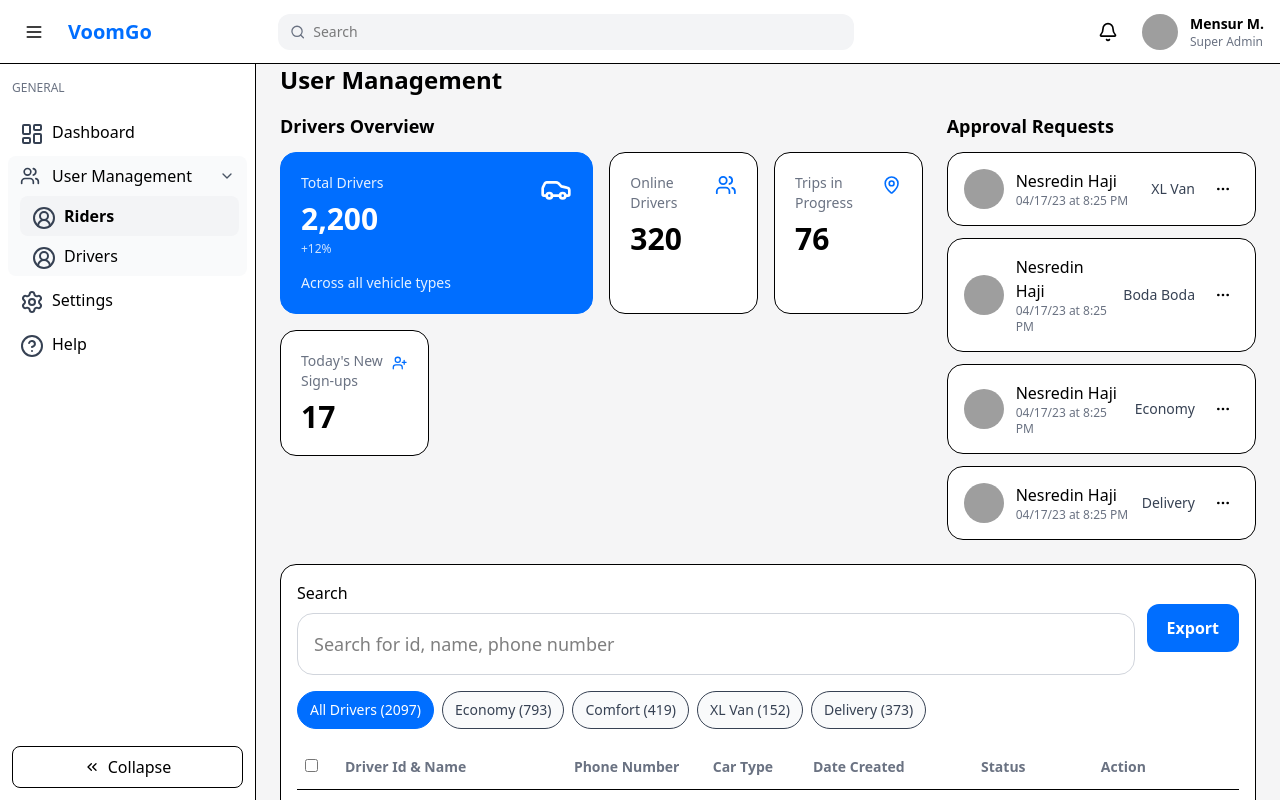
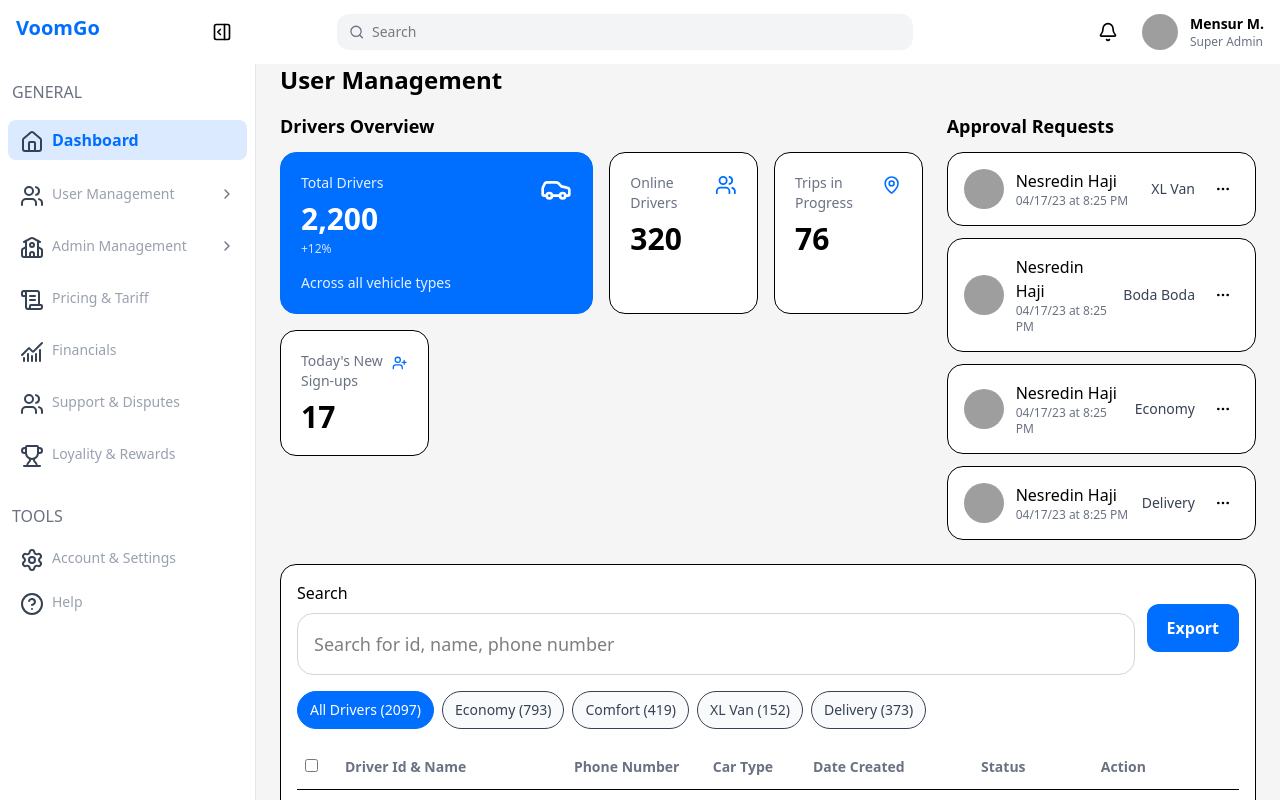
Before and after one commit to amanuelt312/Arison-FrontendTask, a React (Vite) app: page /dashboard in a window 1280 px wide. Shown: the top 800 px of the page. Built offline with nearby package versions, Linux system fonts and the light colour scheme; grey boxes are pictures that could not be loaded.

Commit message:
finshing up nav and side bar

```diff
--- a/src/components/layout/Navbar.tsx
+++ b/src/components/layout/Navbar.tsx
@@ -1,24 +1,25 @@
 import type { FC } from "react";
-import { Bell, Menu, Search } from "lucide-react";
+import { Bell, Menu, PanelRightOpen, Search } from "lucide-react";
 
 type NavbarProps = {
   onToggleSidebar: () => void;
   collapsed: boolean;
 };
 
-export const Navbar: FC<NavbarProps> = ({ onToggleSidebar }) => {
+export const Navbar: FC<NavbarProps> = ({ onToggleSidebar, collapsed }) => {
   return (
-    <header className="fixed top-0 left-0 right-0 h-16 bg-white border-b z-50">
+    <header className="fixed top-0 left-0 right-0 h-16 bg-white z-50">
       <div className="h-full px-4 flex items-center gap-4">
+        <div className="flex justify-between w-56">
+          <div className="font-bold text-xl text-primary">VoomGo</div>
           <button
             aria-label="Toggle sidebar"
             onClick={onToggleSidebar}
             className="p-2 rounded-lg hover:bg-gray-100"
           >
-          <Menu className="w-5 h-5" />
+            {!collapsed && <PanelRightOpen className="w-5 h-5" />}
           </button>
-
-        <div className="font-bold text-xl text-primary">VoomGo</div>
+        </div>
 
         <div className="hidden md:flex items-center gap-2 bg-gray-100 rounded-xl px-3 py-2 w-full max-w-xl mx-auto">
           <Search className="w-4 h-4 text-gray-500" />
--- a/src/components/layout/Sidebar.tsx
+++ b/src/components/layout/Sidebar.tsx
@@ -1,98 +1,160 @@
-import type { FC, ReactNode } from "react";
+import type { FC } from "react";
+import { useState } from "react";
 import {
-  LayoutDashboard,
   Users,
-  UserCircle2,
-  ChevronDown,
-  ChevronsLeft,
-  ChevronsRight,
   Settings,
   HelpCircle,
+  PanelRightClose,
+  School,
+  ScrollText,
+  ChartNoAxesCombined,
+  Trophy,
+  House,
 } from "lucide-react";
-
-type SidebarProps = {
-  collapsed: boolean;
-  onToggle?: () => void;
-};
-
-const NavItem: FC<{
-  label: string;
-  active?: boolean;
-  icon: ReactNode;
-  collapsed: boolean;
-}> = ({ label, active, icon, collapsed }) => {
-  return (
-    <div
-      className={`flex items-center gap-3 px-3 py-2 rounded-lg cursor-pointer hover:bg-gray-100 ${
-        active ? "bg-gray-100 font-semibold" : ""
-      }`}
-      title={collapsed ? label : undefined}
-    >
-      <div className="w-5 h-5 shrink-0 text-gray-700">{icon}</div>
-      {!collapsed && <span className="truncate">{label}</span>}
-    </div>
-  );
-};
+import type { NavItemType, SidebarProps } from "../../types/NavTypes";
+import { NavChildItem, NavItem } from "../nav/NavItem";
 
 export const Sidebar: FC<SidebarProps> = ({ collapsed, onToggle }) => {
+  const [expandedItems, setExpandedItems] = useState<Set<string>>(new Set());
+  const [selectedItem, setSelectedItem] = useState<string>("Dashboard");
+
   const width = collapsed ? "w-20" : "w-64";
+
+  const navItems: NavItemType[] = [
+    { name: "Dashboard", icon: <House />, path: "/dashboard" },
+    {
+      name: "User Management",
+      icon: <Users />,
+      children: [
+        { name: "Riders", path: "/riders" },
+        { name: "Drivers", path: "/drivers" },
+      ],
+    },
+    {
+      name: "Admin Management",
+      icon: <School />,
+      children: [
+        { name: "Admin", path: "/admins" },
+        { name: "Support", path: "/support" },
+      ],
+    },
+    { name: "Pricing & Tariff", icon: <ScrollText />, path: "/pricing-tariff" },
+    { name: "Financials", icon: <ChartNoAxesCombined />, path: "/financials" },
+    {
+      name: "Support & Disputes",
+      icon: <Users />,
+      path: "/support-disputes",
+    },
+    {
+      name: "Loyality & Rewards",
+      icon: <Trophy />,
+      path: "/loyality-rewards",
+    },
+  ];
+
+  const ToolItems: NavItemType[] = [
+    { name: "Account & Settings", icon: <Settings />, path: "/settings" },
+    { name: "Help", icon: <HelpCircle />, path: "/help" },
+  ];
+
+  const handleItemClick = (item: NavItemType) => {
+    if (item.children) {
+      // Toggle expanded state for items with children
+      setExpandedItems((prev) => {
+        const newSet = new Set(prev);
+        if (newSet.has(item.name)) {
+          newSet.delete(item.name);
+        } else {
+          newSet.add(item.name);
+        }
+        return newSet;
+      });
+    }
+
+    // Set selected item for all items (with or without children)
+    setSelectedItem(item.name);
+  };
+
+  const handleChildClick = (childName: string, childPath: string) => {
+    setSelectedItem(childName);
+    console.log(childPath);
+    // You can add navigation logic here
+  };
+
+  const renderNavItems = (items: NavItemType[]) => {
+    return items.map((item) => {
+      const isExpanded = expandedItems.has(item.name);
+      const hasChildren = item.children && item.children.length > 0;
+      const isActive = selectedItem === item.name;
+
+      // Check if any child is selected to highlight parent
+      const isParentActive =
+        hasChildren &&
+        item.children?.some((child) => selectedItem === child.name);
+
+      return (
+        <div key={item.name}>
+          <NavItem
+            item={item}
+            active={isActive}
+            collapsed={collapsed}
+            isExpanded={isExpanded}
+            onToggle={() => handleItemClick(item)}
+            hasChildren={hasChildren}
+            isParentActive={isParentActive}
+          />
+
+          {/* Render children if expanded */}
+          {hasChildren && isExpanded && !collapsed && item.children && (
+            <div className="space-y-1">
+              {item.children.map((child) => {
+                const isChildActive = selectedItem === child.name;
+
+                return (
+                  <NavChildItem
+                    key={child.name}
+                    name={child.name}
+                    path={child.path}
+                    active={isChildActive}
+                    collapsed={collapsed}
+                    onClick={() => handleChildClick(child.name, child.path)}
+                  />
+                );
+              })}
+            </div>
+          )}
+        </div>
+      );
+    });
+  };
 
   return (
     <aside
-      className={`${width} fixed top-16 bottom-0 left-0 border-r bg-white z-40 flex flex-col`}
+      className={`${width} fixed top-16 bottom-0 left-0 bg-white z-40 flex flex-col border-r border-gray-200`}
     >
-      <div className="px-3 py-4 text-xs text-gray-500">
+      {collapsed ? (
+        <div className="p-3">
+          <button
+            onClick={onToggle}
+            className="p-2 rounded-lg hover:bg-gray-100"
+          >
+            <PanelRightClose className="w-5 h-5" />
+          </button>
+        </div>
+      ) : null}
+
+      <div className={`px-3 text-gray-500 ${collapsed ? "py-0" : "py-4"}`}>
         {!collapsed ? "GENERAL" : ""}
       </div>
-      <div className="px-2 space-y-1">
-        <NavItem
-          collapsed={collapsed}
-          label="Dashboard"
-          icon={<LayoutDashboard />}
-        />
 
-        <div className={`rounded-lg ${collapsed ? "" : "bg-gray-50"}`}>
-          <div className="flex items-center justify-between px-3 py-2">
-            <div className="flex items-center gap-3">
-              <Users className="w-5 h-5 text-gray-700" />
-              {!collapsed && (
-                <span className="font-medium">User Management</span>
-              )}
-            </div>
-            {!collapsed && <ChevronDown className="w-4 h-4 text-gray-600" />}
-          </div>
-          <div className={`pl-3 pr-2 ${collapsed ? "hidden" : "block"}`}>
-            <NavItem
-              collapsed={false}
-              label="Riders"
-              active
-              icon={<UserCircle2 />}
-            />
-            <NavItem collapsed={false} label="Drivers" icon={<UserCircle2 />} />
-          </div>
-        </div>
-
-        <NavItem collapsed={collapsed} label="Settings" icon={<Settings />} />
-        <NavItem collapsed={collapsed} label="Help" icon={<HelpCircle />} />
+      <div className="px-2 space-y-4 flex-1 ">{renderNavItems(navItems)}</div>
+      <div
+        className={`px-3  text-gray-500 mt-5 ${collapsed ? "py-0" : "py-3"}`}
+      >
+        {!collapsed ? "TOOLS" : ""}
       </div>
-
-      <div className="mt-auto p-3">
-        <button
-          onClick={onToggle}
-          className="w-full flex items-center justify-center gap-2 border rounded-lg py-2 hover:bg-gray-50"
-        >
-          {collapsed ? (
-            <>
-              <ChevronsRight className="w-4 h-4" />
-              {!collapsed && <span>Expand</span>}
-            </>
-          ) : (
-            <>
-              <ChevronsLeft className="w-4 h-4" />
-              {!collapsed && <span>Collapse</span>}
-            </>
-          )}
-        </button>
+      <div className="px-2 space-y-2 flex-1 overflow-y-auto">
+        {renderNavItems(ToolItems)}
       </div>
     </aside>
   );
--- /dev/null
+++ b/src/components/nav/NavItem.tsx
@@ -0,0 +1,86 @@
+import { ChevronDown, ChevronRight } from "lucide-react";
+import type { FC } from "react";
+import type { NavItemType } from "../../types/NavTypes";
+
+export const NavItem: FC<{
+  item: NavItemType;
+  active?: boolean;
+  collapsed: boolean;
+  isExpanded?: boolean;
+  onToggle?: () => void;
+  hasChildren?: boolean;
+  isParentActive?: boolean;
+}> = ({
+  item,
+  active,
+  collapsed,
+  isExpanded,
+  onToggle,
+  hasChildren,
+  isParentActive,
+}) => {
+  return (
+    <div
+      className={`flex items-center gap-3 ${
+        collapsed ? "pl-4" : "px-3"
+      } py-2 rounded-lg cursor-pointer hover:bg-gray-100 ${
+        active || isParentActive ? "bg-blue-100 text-blue-700 " : ""
+      }`}
+      title={collapsed ? item.name : undefined}
+      onClick={onToggle}
+    >
+      {item.icon && (
+        <div className="w-5 h-5 shrink-0 text-gray-700">{item.icon}</div>
+      )}
+      {!collapsed && (
+        <>
+          <span
+            className={`truncate flex-1 ${
+              active || isParentActive
+                ? "text-primary font-semibold "
+                : "text-gray-400 text-sm"
+            }`}
+          >
+            {item.name}
+          </span>
+          {hasChildren && (
+            <div className="ml-auto">
+              {isExpanded ? (
+                <ChevronDown className="w-4 h-4 text-gray-500" />
+              ) : (
+                <ChevronRight className="w-4 h-4 text-gray-500" />
+              )}
+            </div>
+          )}
+        </>
+      )}
+    </div>
+  );
+};
+
+export const NavChildItem: FC<{
+  name: string;
+  path: string;
+  active: boolean;
+  collapsed: boolean;
+  onClick: () => void;
+}> = ({ name, path, active, collapsed, onClick }) => {
+  return (
+    <div className="relative">
+      {/* Vertical branch line */}
+      <div className="absolute left-6 top-0 w-px h-full bg-gray-400" />
+
+      {/* Horizontal branch line */}
+      <div className="absolute left-6 top-1/2 w-2 h-px bg-gray-400 transform -translate-y-1/2" />
+
+      <div
+        className={`ml-8 px-3 py-2 cursor-pointer hover:bg-gray-100 rounded-lg ${
+          active ? " text-blue-700 font-semibold" : ""
+        }`}
+        onClick={onClick}
+      >
+        {!collapsed && <span className="text-sm">{name}</span>}
+      </div>
+    </div>
+  );
+};
--- /dev/null
+++ b/src/types/NavTypes.tsx
@@ -0,0 +1,13 @@
+import type { ReactNode } from "react";
+
+export type NavItemType = {
+  name: string;
+  icon?: ReactNode;
+  path?: string;
+  children?: { name: string; path: string }[];
+};
+
+export type SidebarProps = {
+  collapsed: boolean;
+  onToggle?: () => void;
+};
```
Lines whose indentation alone changed are shown as unchanged.
